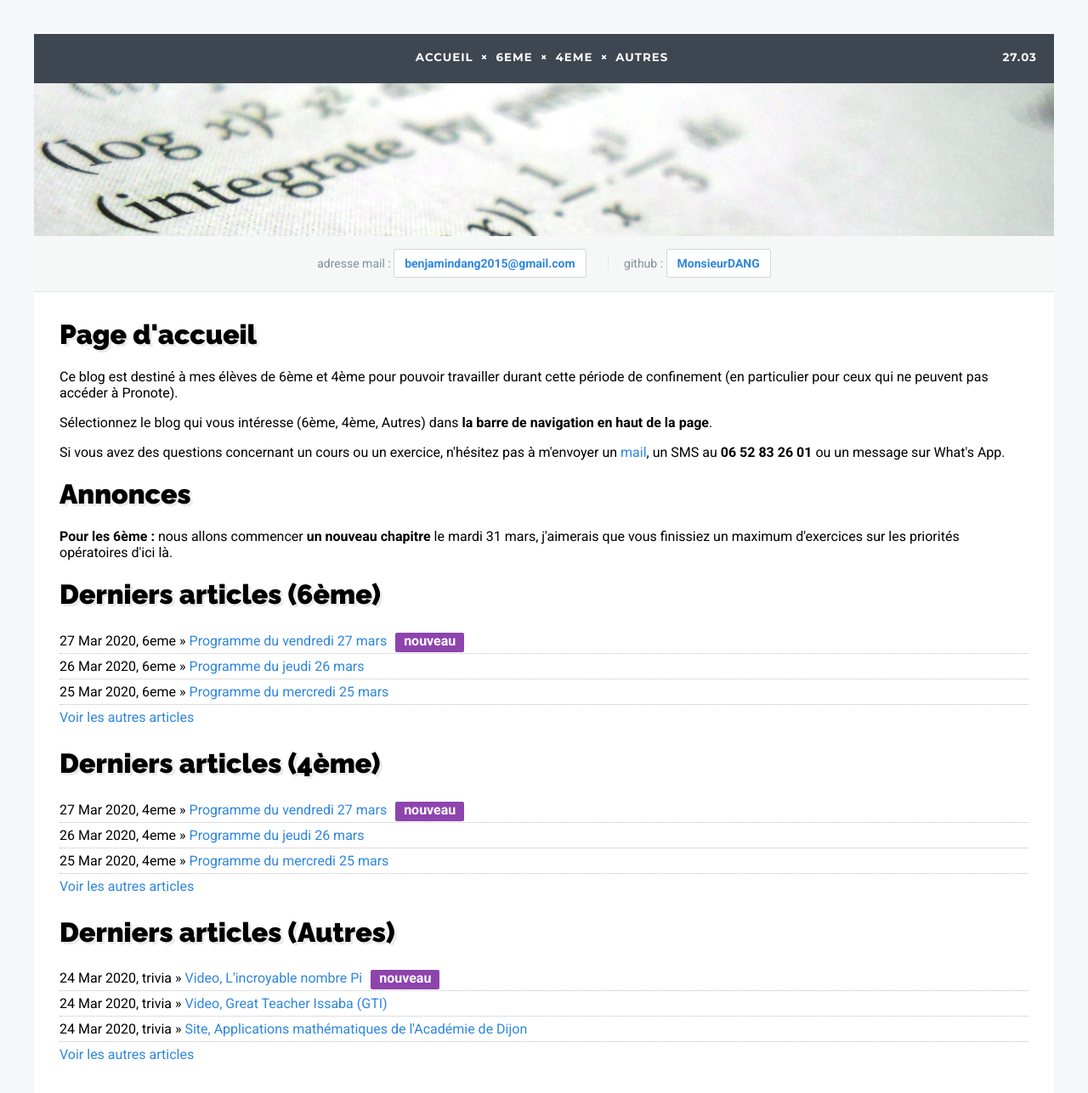
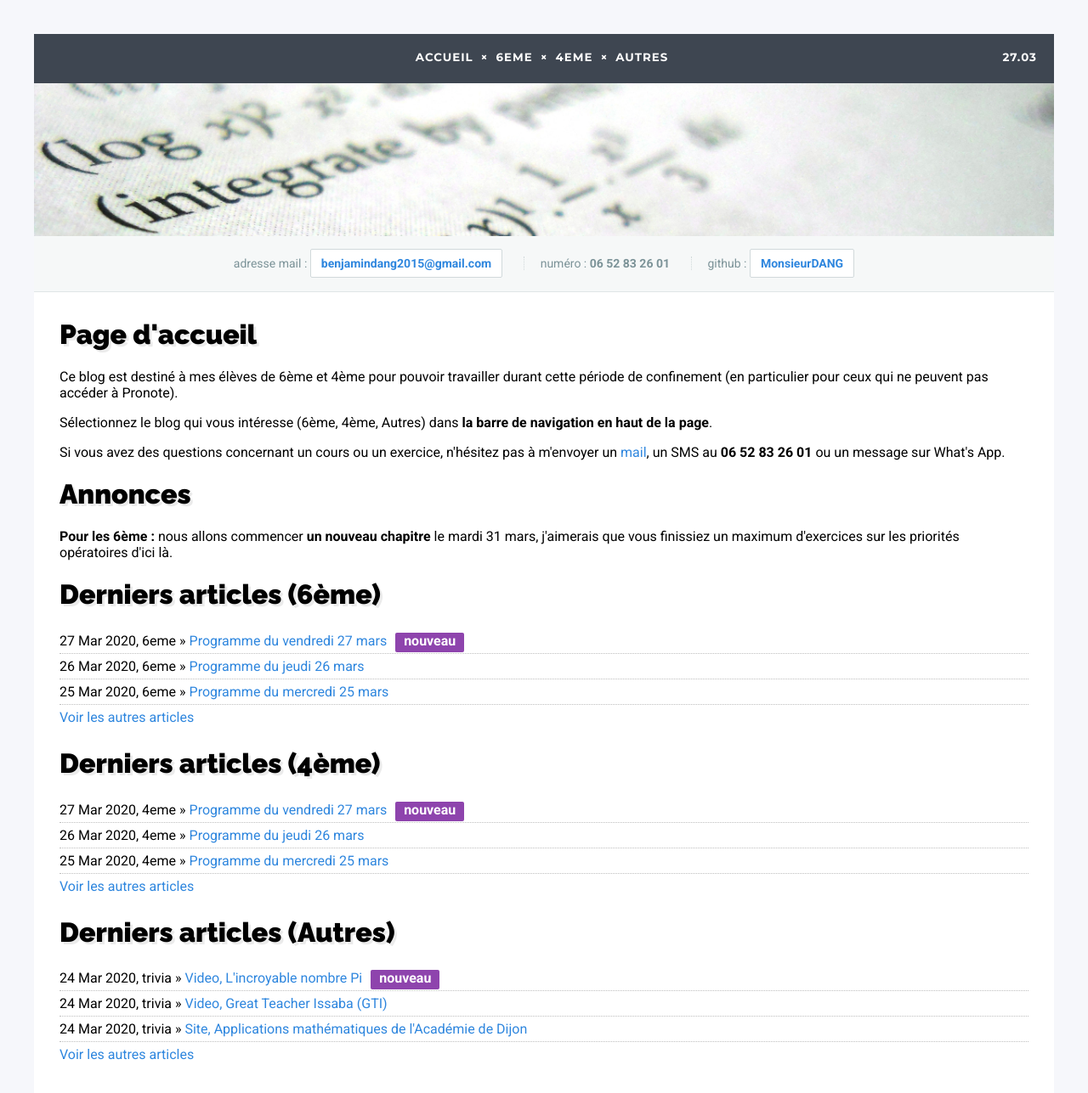
Before and after one commit to DangSinslay/DangSinslay.github.io, a Jekyll site: the page built from index.html, in a window 1280 px wide and 1342 px high. Shown: the top 1287 px of the window at 85% size. Built offline with Jekyll 4.4.1, drawn with Linux system fonts in a browser that asks for light colours.

Commit message:
Update default.html

```diff
--- a/_layouts/default.html
+++ b/_layouts/default.html
@@ -49,6 +49,7 @@
 			<div class="banner"></div>
 			<div class="subbar">
 				<span>adresse mail : <a href="mailto:benjamindang2015@gmail.com">benjamindang2015@gmail.com</a></span>
+				<span>numéro : <strong>06 52 83 26 01</strong></span>
 				<span>github : <a href="https://github.com/MonsieurDANG">MonsieurDANG</a></span>
 			</div>
 				{{ content }}
```
